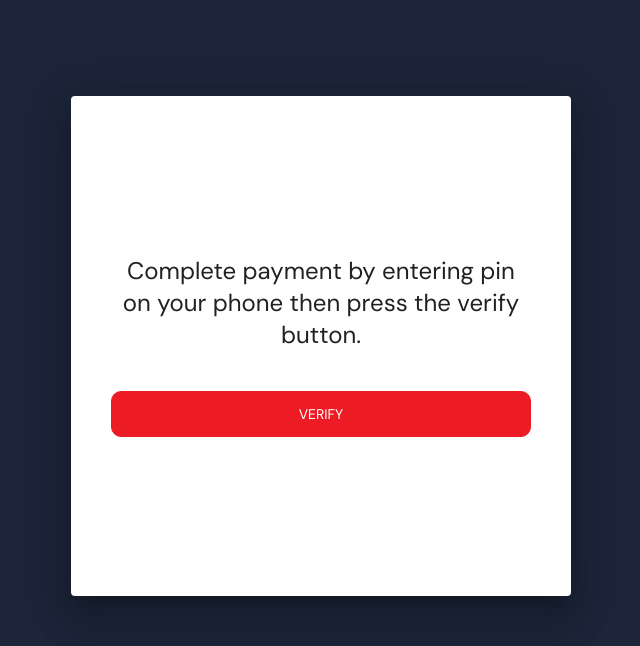
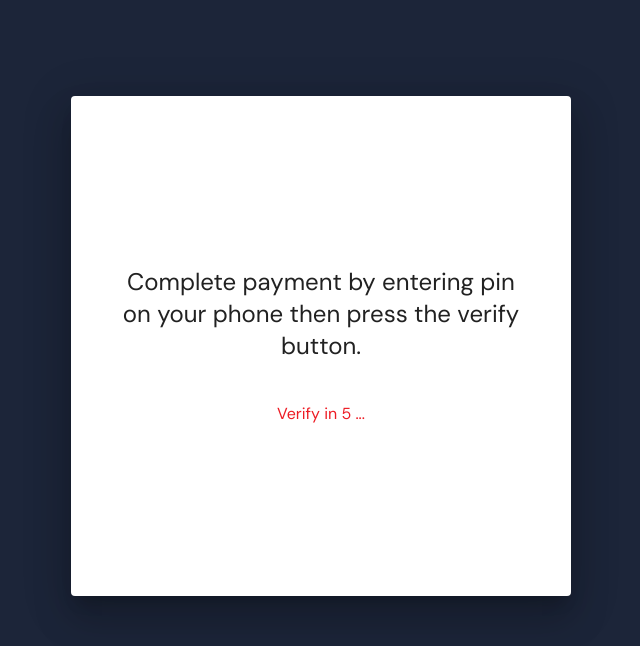
Before and after one commit to brandeddavid/wema-form, a Next.js app: page /status in a window 1280 px wide. Shown: the top 646 px of the page, without its empty margins (319-959 px from the left). Built offline with nearby package versions, Linux system fonts and the light colour scheme.

Commit message:
add counter

```diff
--- a/src/app/status/page.tsx
+++ b/src/app/status/page.tsx
@@ -1,5 +1,5 @@
 "use client";
-import React from "react";
+import React, { useState, useEffect } from "react";
 import { useRouter } from "next/navigation";
 import { Box, Paper, Typography, CircularProgress } from "@mui/material";
 import SubmitButton from "../../components/SubmitButton/submitButton";
@@ -8,6 +8,20 @@ import type { FormState } from "../../store/useFormStore";
 
 const StatusPage = () => {
 	const router = useRouter();
+	const [counter, setCounter] = useState(10);
+
+	const count = () => {
+		if (counter === 0) return;
+
+		if (counter > 0) {
+			setTimeout(() => setCounter((prev) => prev - 1), 1000);
+		}
+	};
+
+	useEffect(() => {
+		count();
+	});
+
 	const isVerifying = useFormStore((state: FormState) => state.isVerifying);
 	const verifyMpesaTransaction = useFormStore(
 		(state: FormState) => state.verifyTransaction
@@ -39,6 +53,12 @@ const StatusPage = () => {
 				</Typography>
 			</Box>
 			<Box sx={{ mt: 20 }}>
+				{counter > 0 && (
+					<Box sx={{ display: "flex", justifyContent: "center" }}>
+						<Typography color="primary">{`Verify in ${counter} ...`}</Typography>
+					</Box>
+				)}
+				{counter < 1 && (
 					<SubmitButton
 						startIcon={
 							isVerifying ? (
@@ -61,6 +81,7 @@ const StatusPage = () => {
 					>
 						{verified ? "Go back" : "Verify"}
 					</SubmitButton>
+				)}
 			</Box>
 		</Paper>
 	);
```
Lines whose indentation alone changed are shown as unchanged.
